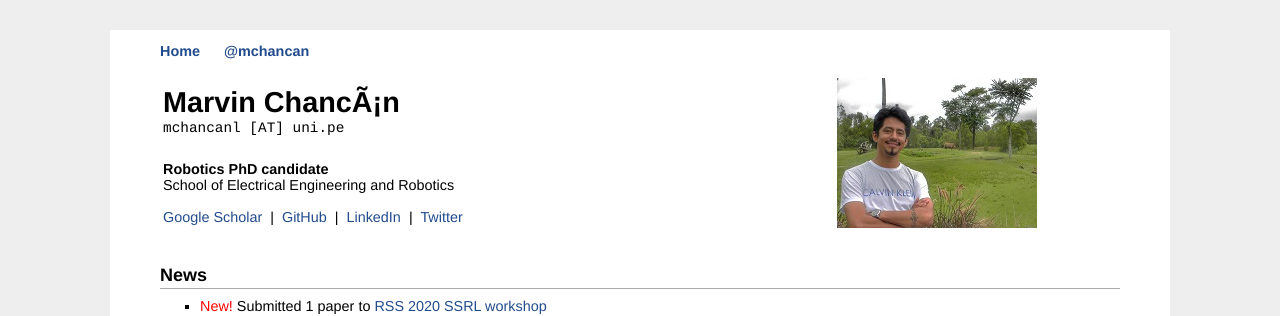
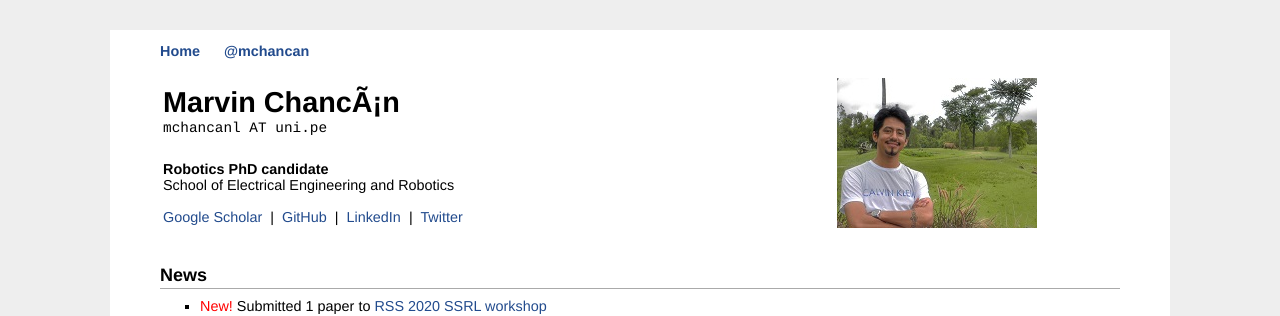
Before and after one commit to mchancan/mchancan.github.io, a Jekyll site: the page built from index.html, in a window 1280 px wide. Shown: the top 316 px of the page. Built offline with Jekyll 4.4.1, drawn with Linux system fonts in a browser that asks for light colours; comment, search, counter and statistics services are not loaded.

Commit message:
Update index.html

```diff
--- a/index.html
+++ b/index.html
@@ -9,7 +9,7 @@ title: Marvin's Homepage
 			<td width="670">
 				<div id="toptitle">
 					<h1><b>Marvin Chancán</b></h1>
-					<font face="courier">mchancanl [AT] uni.pe </font></a>
+					<font face="courier">mchancanl AT uni.pe </font></a>
 				</div>
 				<b>Robotics PhD candidate</b></br>
 				School of Electrical Engineering and Robotics </br>
```
